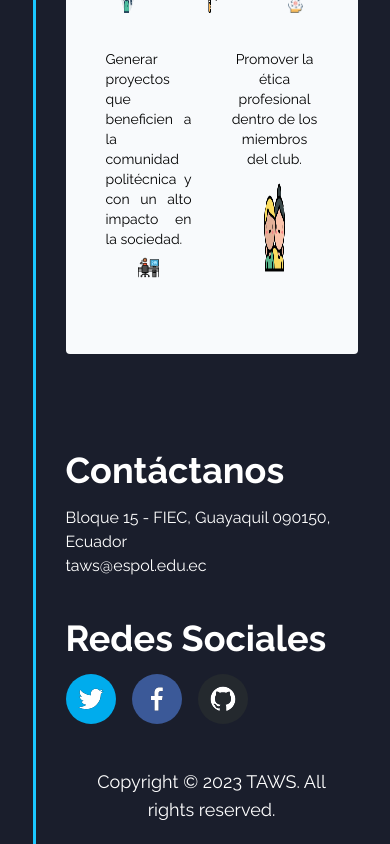
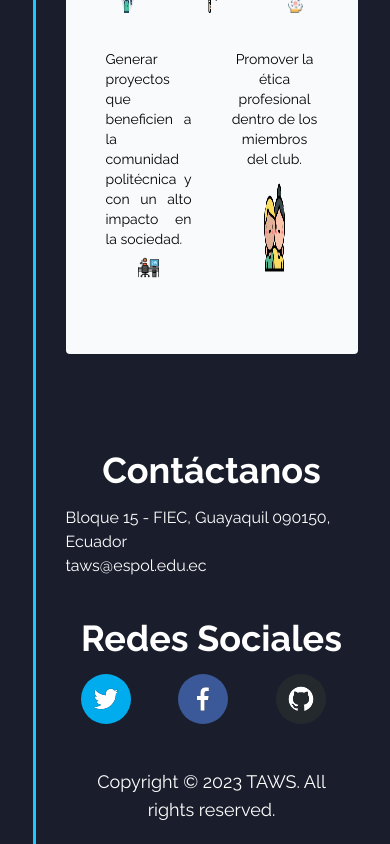
Before and after one commit to Taws-Espol/web, a React (Vite) app: page /about in a window 390 px wide. Shown: the part 2190-3034 px from the top of the page. Built offline with nearby package versions, Linux system fonts and the light colour scheme.

Commit message:
[FIX] el footer se modificó para que la sección de contactos e iconos sean mas amigables en mobile

```diff
--- a/src/Components/Footer.jsx
+++ b/src/Components/Footer.jsx
@@ -7,12 +7,12 @@ const Footer = () => {
         <div className='Footer mt-24'>
             <div className="grid grid-cols-2 max-sm:grid-cols-1 max-sm:gap-10 pb-6" >
                 <div className="contacto">
-                    <h1 className='text-white font-bold text-4xl pb-4'>Contáctanos</h1>
+                    <h1 className='text-white text-center font-bold text-4xl pb-4 md:text-left'>Contáctanos</h1>
                     <h2 className='text-white'>Bloque 15 - FIEC, Guayaquil 090150, Ecuador<br></br>taws@espol.edu.ec</h2>
                 </div>
                 <div className="redes">
-                    <h1 className='text-white font-bold text-4xl pb-4'>Redes Sociales</h1>
-                    <ul className="flex">
+                    <h1 className='text-white text-center font-bold text-4xl pb-4 md:text-left'>Redes Sociales</h1>
+                    <ul className="flex justify-around lg:justify-normal">
                         <li className='mr-4'><SocialIcon url="https://twitter.com/TawsEspol" fgColor="#fff"/></li>
                         <li className='mr-4'><SocialIcon url="https://www.facebook.com/tawsespol" fgColor="#fff"/></li>
                         <li className='mr-4'><SocialIcon url="https://github.com/Taws-Espol" fgColor="#fff"/></li>
```
